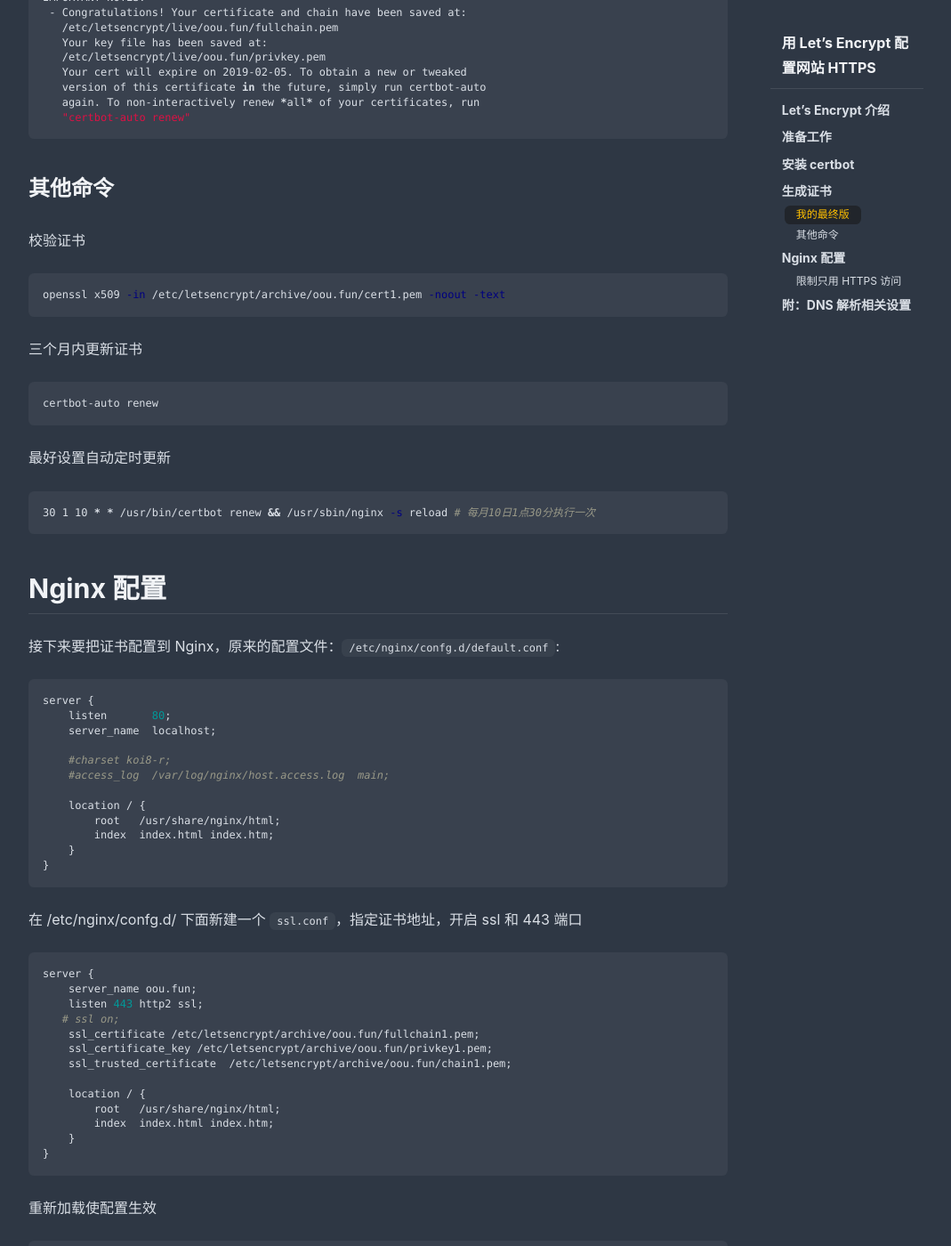
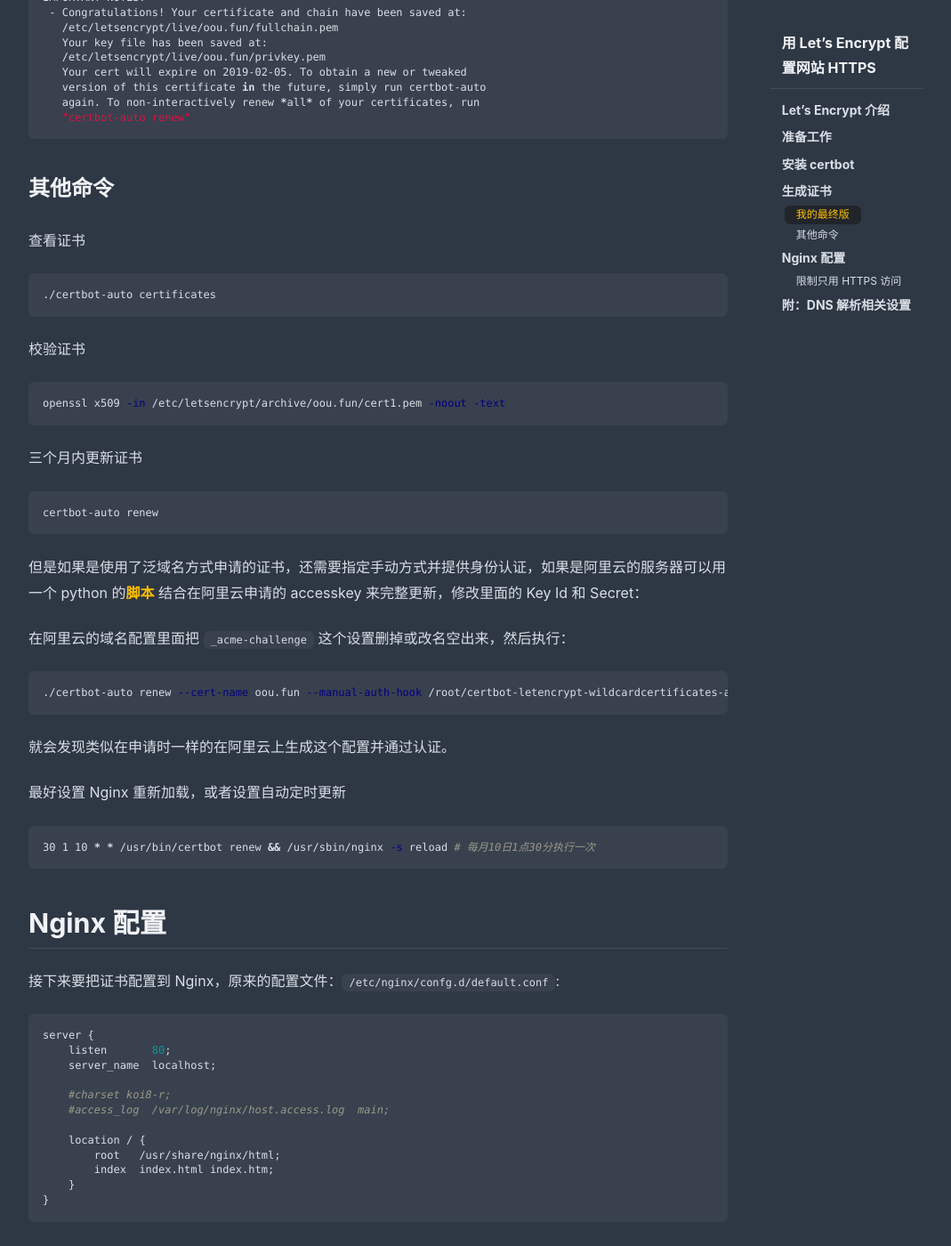
Before and after one commit to yingw/yingw.github.io, a Jekyll site: the page built from _posts/2018-10-30-lets-encrypt.md, in a window 1280 px wide and 1400 px high, scrolled down 3963 px. Shown: the whole window at 89% size, without its empty margins (105-1174 px from the left). Built offline with Jekyll 4.4.1, drawn with Linux system fonts in a browser that asks for light colours; nearby versions of some CDN libraries.

Commit message:
update let's encrypt renew

````diff
--- a/_posts/2018-10-30-lets-encrypt.md
+++ b/_posts/2018-10-30-lets-encrypt.md
@@ -160,6 +160,12 @@ IMPORTANT NOTES:
 
 ### 其他命令
 
+查看证书
+
+```bash
+./certbot-auto certificates
+```
+
 校验证书
 ```bash
 openssl x509 -in /etc/letsencrypt/archive/oou.fun/cert1.pem -noout -text
@@ -171,7 +177,17 @@ openssl x509 -in /etc/letsencrypt/archive/oou.fun/cert1.pem -noout -text
 certbot-auto renew
 ```
 
-最好设置自动定时更新
+但是如果是使用了泛域名方式申请的证书，还需要指定手动方式并提供身份认证，如果是阿里云的服务器可以用一个 python 的[脚本](https://github.com/ywdblog/certbot-letencrypt-wildcardcertificates-alydns-au) 结合在阿里云申请的 accesskey 来完整更新，修改里面的 Key Id 和 Secret：
+
+在阿里云的域名配置里面把 `_acme-challenge` 这个设置删掉或改名空出来，然后执行：
+
+```bash
+./certbot-auto renew --cert-name oou.fun --manual-auth-hook /root/certbot-letencrypt-wildcardcertificates-alydns-au/python-version/au.sh
+```
+
+就会发现类似在申请时一样的在阿里云上生成这个配置并通过认证。
+
+最好设置 Nginx 重新加载，或者设置自动定时更新
 
 ```bash
 30 1 10 * * /usr/bin/certbot renew && /usr/sbin/nginx -s reload # 每月10日1点30分执行一次
````
